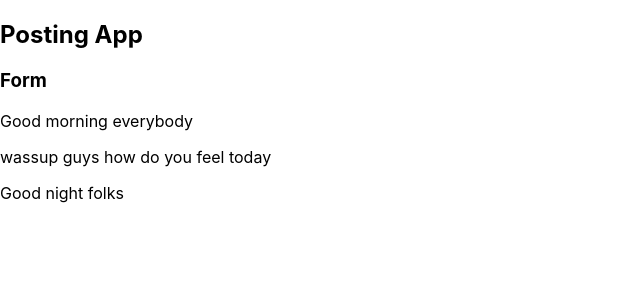
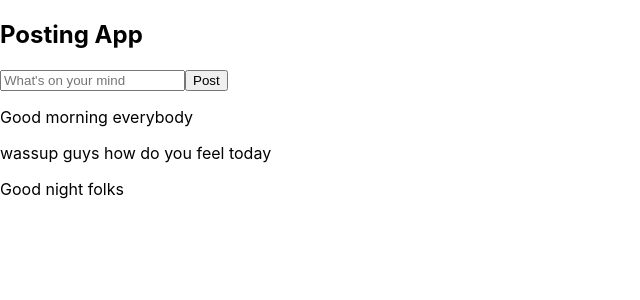
Before and after one commit to Mesmoudi13/Posting-App, a React (Create React App) app: page / in a window 1280 px wide. Shown: the top 300 px of the page, without its empty margins (0-640 px from the left). Built offline with nearby package versions, Linux system fonts and the light colour scheme.

Commit message:
build the postForm component

```diff
--- a/src/App.js
+++ b/src/App.js
@@ -10,6 +10,17 @@ class App extends Component{
       {content : 'Good night folks'}
     ]
   }
+
+
+  updatePost = (e) =>{
+    console.log('handle post');
+  }
+
+
+  addPost = (e) =>{
+    e.preventDefault();
+    console.log('Add post');
+  }
   render(){
     const {posts}= this.state;
     const postList = posts.map((post, index) =>{
@@ -19,7 +30,7 @@ class App extends Component{
       <div className="App">
            <h2>Posting App</h2>
            <div>
-             <PostForm />
+             <PostForm updatePost={this.updatePost} addPost={this.addPost}/>
              {postList}
            </div>
       </div>
--- a/src/Components/PostForm/PostForm.js
+++ b/src/Components/PostForm/PostForm.js
@@ -1,10 +1,12 @@
 import React from 'react';
 
-const PostForm = () =>{
+
+const PostForm = (props) =>{
     return(
-        <div>
-            <h3>Form</h3>
-        </div>
+            <form onSubmit={props.addPost}>
+                <input onChange={props.updatePost} type="text" placeholder="What's on your mind" />
+                <button type="submit">Post</button>
+            </form>
     )
 }
 
```
